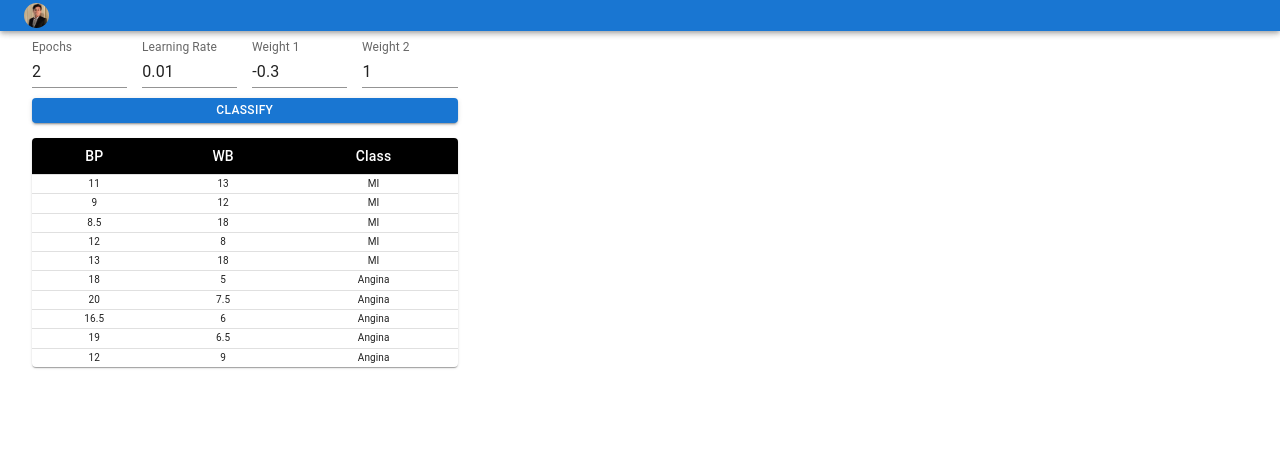
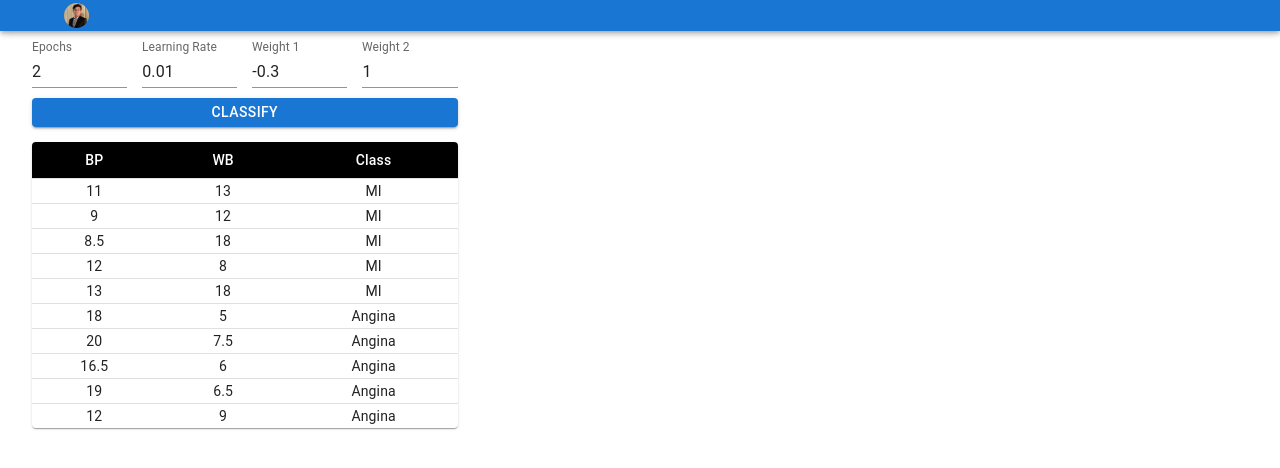
Before and after one commit to imtiaz993/MI-Angina-Disease-Classifier, a React (Create React App) app: page / in a window 1280 px wide. Shown: the top 468 px of the page. Built offline with nearby package versions, Linux system fonts and the light colour scheme.

Commit message:
ui fixes

```diff
--- a/src/App.js
+++ b/src/App.js
@@ -132,7 +132,7 @@ function App() {
               id="standard-basic"
               label="Epochs"
               variant="standard"
-              sx={{ marginRight: "15px", fontSize: "12" }}
+              sx={{ marginRight: "15px" }}
               value={totalEpochs}
               onChange={(e) => {
                 setTotalEpoch(e.target.value);
@@ -184,7 +184,6 @@ function App() {
               width: "100%",
               marginBottom: "15px",
               padding: "2px",
-              fontSize: "12px",
             }}
             onClick={TrainModel}
           >
@@ -213,7 +212,6 @@ function App() {
                   >
                     <TableCell
                       sx={{
-                        fontSize: "10px",
                         padding: "2px",
                       }}
                       align="center"
@@ -222,7 +220,6 @@ function App() {
                     </TableCell>
                     <TableCell
                       sx={{
-                        fontSize: "10px",
                         padding: "2px",
                       }}
                       align="center"
@@ -231,7 +228,6 @@ function App() {
                     </TableCell>
                     <TableCell
                       sx={{
-                        fontSize: "10px",
                         padding: "2px",
                       }}
                       align="center"
@@ -286,7 +282,6 @@ function App() {
                           <TableCell
                             sx={{
                               backgroundColor: item.backgroundColor,
-                              fontSize: "10px",
                               padding: "2px",
                             }}
                             align="center"
@@ -296,7 +291,6 @@ function App() {
                           <TableCell
                             sx={{
                               backgroundColor: item.backgroundColor,
-                              fontSize: "10px",
                               padding: "2px",
                             }}
                             align="center"
@@ -306,7 +300,6 @@ function App() {
                           <TableCell
                             sx={{
                               backgroundColor: item.backgroundColor,
-                              fontSize: "10px",
                               padding: "2px",
                             }}
                             align="center"
@@ -316,7 +309,6 @@ function App() {
                           <TableCell
                             sx={{
                               backgroundColor: item.backgroundColor,
-                              fontSize: "10px",
                               padding: "2px",
                             }}
                             align="center"
@@ -326,7 +318,6 @@ function App() {
                           <TableCell
                             sx={{
                               backgroundColor: item.backgroundColor,
-                              fontSize: "10px",
                               padding: "2px",
                             }}
                             align="center"
@@ -336,7 +327,6 @@ function App() {
                           <TableCell
                             sx={{
                               backgroundColor: item.backgroundColor,
-                              fontSize: "10px",
                               padding: "2px",
                             }}
                             align="center"
@@ -356,7 +346,6 @@ function App() {
                           <TableCell
                             sx={{
                               backgroundColor: item.backgroundColor,
-                              fontSize: "10px",
                               padding: "2px",
                             }}
                             align="center"
@@ -366,7 +355,6 @@ function App() {
                           <TableCell
                             sx={{
                               backgroundColor: item.backgroundColor,
-                              fontSize: "10px",
                               padding: "2px",
                             }}
                           >
@@ -375,21 +363,18 @@ function App() {
                           <TableCell
                             sx={{
                               backgroundColor: item.backgroundColor,
-                              fontSize: "10px",
                               padding: "2px",
                             }}
                           ></TableCell>
                           <TableCell
                             sx={{
                               backgroundColor: item.backgroundColor,
-                              fontSize: "10px",
                               padding: "2px",
                             }}
                           ></TableCell>
                           <TableCell
                             sx={{
                               backgroundColor: item.backgroundColor,
-                              fontSize: "10px",
                               padding: "2px",
                             }}
                             align="center"
@@ -399,7 +384,6 @@ function App() {
                           <TableCell
                             sx={{
                               backgroundColor: item.backgroundColor,
-                              fontSize: "10px",
                               padding: "2px",
                             }}
                             align="center"
--- a/src/Navbar.js
+++ b/src/Navbar.js
@@ -10,7 +10,6 @@ const ResponsiveAppBar = () => {
   return (
     <AppBar position="fixed">
       <Container
-        maxWidth="xl"
         sx={{ display: "flex", alignItems: "center", padding: "3px 0px" }}
       >
         <Box sx={{ flexGrow: 0 }}>
```
